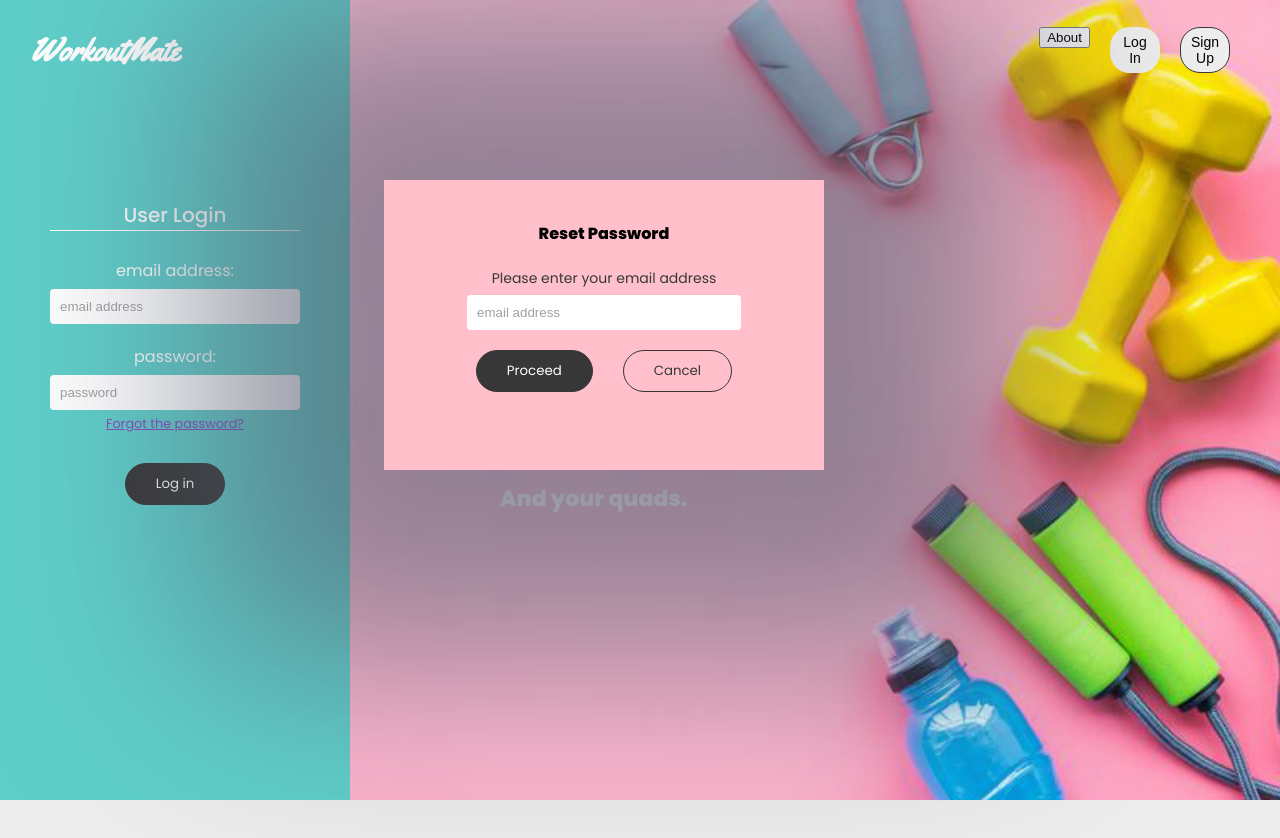
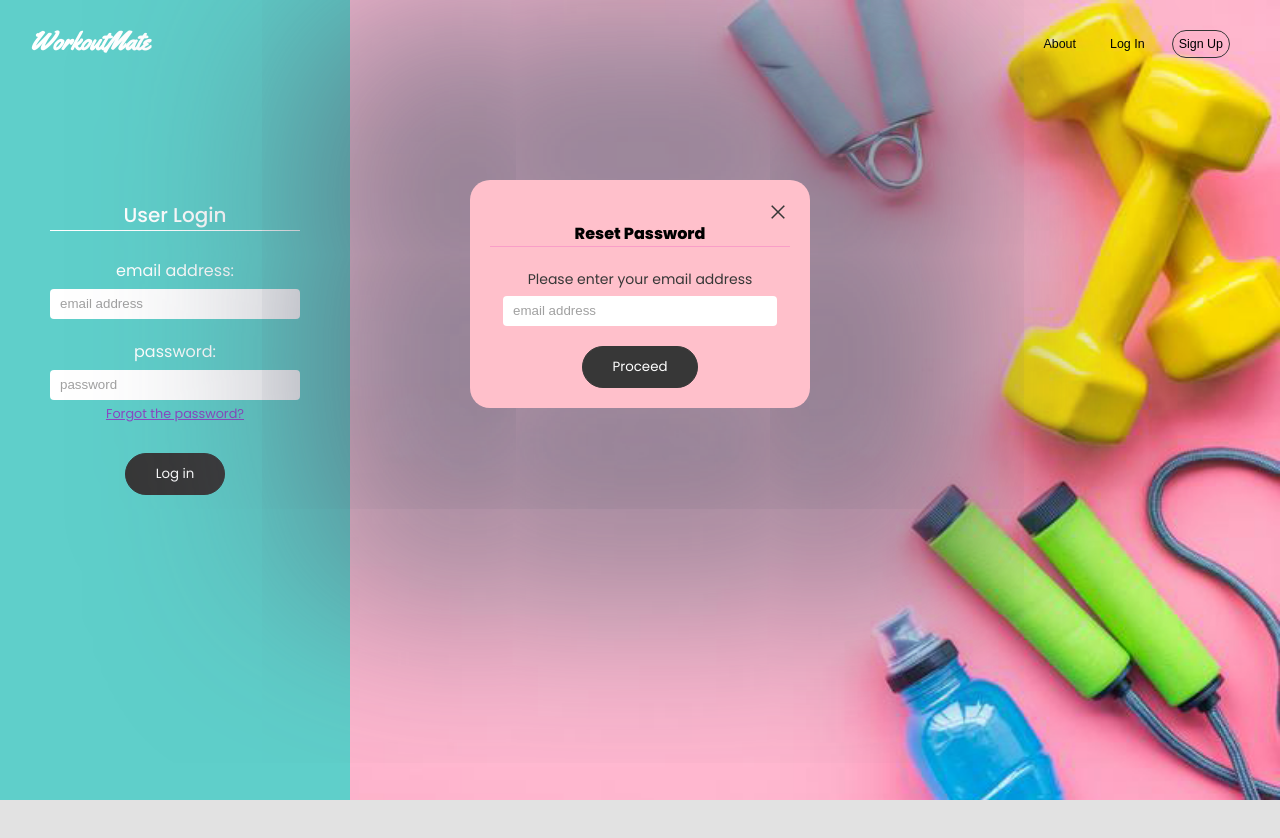
Before and after one commit to Marija-Kov/Workout-Mate, a React (Create React App) app in the folder frontend/: page /login in a window 1280 px wide. Both pictures are taken after a click on the element "Forgot the password?". Shown: the top 838 px of the page. After the commit the page ends 800 px from the top, so only its background shows below. Built offline with nearby package versions, Linux system fonts and the light colour scheme.

Commit message:
Restyle forms

```diff
--- a/frontend/src/components/EditWorkout.js
+++ b/frontend/src/components/EditWorkout.js
@@ -51,47 +51,46 @@ export default function EditWorkout(props){
         dispatch({type: 'UPDATE_ONE', payload: json})
     }
  }
-    return(
-
-        <form className="edit--form" >
+    return (
+      <form className="edit--form">
+        <span
+          className="close--user--settings material-symbols-outlined"
+          onClick={() => props.showEdit()}
+        >
+          close
+        </span>
         <h4>Edit workout</h4>
         <label>exercise title:</label>
         <input
           type="text"
           name="title"
           id="title"
-            onChange={e=> setTitle(e.target.value)}
+          onChange={(e) => setTitle(e.target.value)}
           value={title}
-            className={emptyFields.includes('title') ?
-                   'error' : ''}
+          className={emptyFields.includes("title") ? "error" : ""}
         />
         <label>number of reps:</label>
         <input
           type="number"
           name="reps"
           id="reps"
-            onChange={e=> setReps(e.target.value)}
+          onChange={(e) => setReps(e.target.value)}
           value={reps}
-            className={emptyFields.includes('reps') ?
-                   'error' : ''}
+          className={emptyFields.includes("reps") ? "error" : ""}
         />
         <label>load (kg):</label>
         <input
           type="number"
           name="load"
           id="load"
-            onChange={e=> setLoad(e.target.value)}
+          onChange={(e) => setLoad(e.target.value)}
           value={load}
-            className={emptyFields.includes('load') ?
-                   'error' : ''}
+          className={emptyFields.includes("load") ? "error" : ""}
         />
         <div className="btns">
-       <button onClick={(e)=>handleUpdate(e)}>Save changes</button>
-        <button className="discard" onClick={()=>props.showEdit()}>Discard changes</button>
+          <button onClick={(e) => handleUpdate(e)}>Save changes</button>
         </div>
         {error && <div className="error">{error}</div>}
-
       </form>
-
-    )
+    );
 }
--- a/frontend/src/components/ForgotPasswordForm.js
+++ b/frontend/src/components/ForgotPasswordForm.js
@@ -28,6 +28,12 @@ export default function ForgotPasswordForm({ forgotPassword }) {
   return (
     <div className="form--container">
       <form className="reset--password" onSubmit={sendResetPasswordEmail}>
+        <span
+          className="close--user--settings material-symbols-outlined"
+          onClick={() => forgotPassword()}
+        >
+          close
+        </span>
         <h4>Reset Password</h4>
         <label>Please enter your email address</label>
         <input
@@ -38,9 +44,6 @@ export default function ForgotPasswordForm({ forgotPassword }) {
           onChange={(e) => setEmail(e.target.value)}
         />
         <button>Proceed</button>
-        <button type="button" onClick={() => forgotPassword()}>
-          Cancel
-        </button>
         {success && <div className="success">{success}</div>}
         {error && <div className="error">{error}</div>}
       </form>
--- a/frontend/src/components/UserSettings.js
+++ b/frontend/src/components/UserSettings.js
@@ -63,14 +63,14 @@ export default function UserSettings({closeUserSettings, changeProfileImg}) {
           close
         </span>
         <h4>Profile settings</h4>
-        <label>Change displayed name</label>
+        <label>Change displayed name:</label>
         <input
           type="text"
           name="username"
           value={newUsername}
           onChange={(e) => setNewUsername(e.target.value)}
         />
-        <label>Change profile image</label>
+        <label>Change profile image:</label>
         <input
           type="file"
           name="profile-image"
--- a/frontend/src/components/WorkoutDetails.js
+++ b/frontend/src/components/WorkoutDetails.js
@@ -22,8 +22,8 @@ export default function WorkoutDetails({id, title, reps, load, createdAt, update
         <>
         <div className="workout-details">
             <h4>{title}</h4>
-            <p>reps: {reps}</p>
-            <p>load: {load}</p>
+            <p><strong>reps:</strong> {reps}</p>
+            <p><strong>load:</strong> {load}</p>
             <p className='date'>{formatDistanceToNow(new Date(createdAt), { addSuffix: true})}</p>
             <span className='material-symbols-outlined' onClick={handleDelete}>delete</span>
             <span className='material-symbols-outlined edit' onClick={showEdit}>edit</span>
--- a/frontend/src/components/WorkoutForm.js
+++ b/frontend/src/components/WorkoutForm.js
@@ -43,6 +43,10 @@ export default function WorkoutForm({hideForm, spreadPages, total, limit, getIte
   }
   return (
     <form className="workout--form" onSubmit={handleSubmit}>
+      <span
+        className="close--user--settings material-symbols-outlined"
+        onClick={hideForm}
+      >close</span>
       <h4>New workout</h4>
       <label>exercise title:</label>
       <input
@@ -72,15 +76,8 @@ export default function WorkoutForm({hideForm, spreadPages, total, limit, getIte
         value={workout.load}
         className={emptyFields.includes("load") ? "error" : ""}
       />
-      <p className="checky">
-        <input type="checkbox" />
-        <label>I am not making this up</label>
-      </p>
       <div className="btns">
         <button>Add workout</button>
-        <button className="discard" onClick={hideForm}>
-          Not now
-        </button>
       </div>
       {error && <div className="error">{error}</div>}
     </form>
--- a/frontend/src/index.css
+++ b/frontend/src/index.css
@@ -17,7 +17,7 @@
 }
 
 body {
-  background: #ededed;
+  background: #e2e2e2;
   overflow-x: hidden;
   margin: 0;
   padding: 0;
@@ -36,9 +36,8 @@ header {
 
 header > .container {
   position: relative;
-  padding: 5px 30px;
+  padding: 0px 30px;
   display: flex;
-  align-items: center;
   justify-content: space-between;
 }
 
@@ -57,17 +56,21 @@ header a {
 .pages {
   max-width: 1400px;
   padding: 20px;
+  height: 90vh;
 }
 
 .logo > a {
   font-family: 'Yellowtail', cursive;
-  font-size: 32px;
+  font-size: 0.8em;
   color: white;
+}
+.logo {
+  margin: 15px 0;
 }
 
 .logged--in--logo > a {
   font-family: 'Yellowtail', cursive;
-  font-size: 28px;
+  font-size: 22px;
   color: rgb(167, 133, 191);
 }
 
@@ -100,18 +103,23 @@ background-color: var(--login);
 }
 
 .login--btn,
-.signup--btn {
-  padding: 6px 8px;
+.signup--btn,
+.about--btn {
+  background: transparent;
+  padding: 6px;
+  position: relative;
+  top: 30px;
   cursor: pointer;
-  width: 50px;
+  width: fit-content;
   text-align: center;
-  font-size: 14px;
+  font-size: 1.3em;
   font-weight: 500;
   border: solid 1px var(--primary);
   border-radius: 20px;
   transition: 0.3s;
 }
-.login--btn {
+.login--btn,
+.about--btn {
   border: solid 1px transparent;
 }
 .signup--btn:hover{
@@ -120,8 +128,11 @@ background-color: var(--login);
 .login--btn:hover {
  background: var(--login);
 }
+.about--btn:hover{
+  background:rgb(249, 158, 200);
+}
 
-/* homepage */
+/* Homepage */
 
 .home {
   margin: 0;
@@ -175,25 +186,31 @@ background-color: var(--login);
   display: flex;
   align-items: center;
   gap: 5px;
+  z-index: 2;
 }
 
 .hello--user > span:nth-child(1){
   display: inline-block;
-  font-weight: 500;
+  font-size: 0.85em;
+  font-weight: 400;
+}
+.hello--user > span:nth-child(1) > strong{
+  display: inline-block;
+  font-weight: 600;
 }
 
 .avatar-wrapper {
   position: relative;
   display: inline-block;
-  width: 50px;
-  height: 50px;
+  width: 40px;
+  height: 40px;
   font-size: 10px;
   border-radius: 100%;
   overflow: hidden;
 }
 
 .avatar {
-  width: 50px;
+  width: 40px;
 }
 
 /* User menu */
@@ -201,17 +218,16 @@ background-color: var(--login);
 .user--menu {
   position: absolute;
   background: var(--home--bkg);
-  top: 100px;
   right:15px;
-  padding: 0 20px 20px 20px;
+  padding: 100px 20px 20px 20px;
   box-shadow: 0px 20px 20px rgba(160, 160, 160, 0.316);
   display: flex;
+  border-bottom-left-radius:15px;
   flex-direction: column;
-  width: 150px;
 }
 
 .user--menu--item {
- font-size: 14px;
+ font-size: 0.8em;
  color: var(--light-text);
  cursor: pointer;
  transition: 0.3s;
@@ -227,20 +243,24 @@ background-color: var(--login);
   position: absolute;
   background: palegoldenrod;
   box-shadow: none;
-  right: 1px;
+  right: 18%;
   height: fit-content;
   width: fit-content;
   text-align: left;
+  border-radius: 20px;
   padding-left: 50px;
 }
 .user--settings > input {
-  margin-left: 20px;
+  width: 200px;
+  margin-left: 0;
 }
 .user--settings > h4 {
- color: var(--primary)
+ color: var(--primary);
+ border-bottom: solid 1px rgb(214, 214, 214);
 }
 .user--settings > label {
   font-weight: 500;
+  font-size: 0.8em;
 }
 .upload--image{
   padding: 30px 0;
@@ -256,8 +276,12 @@ background-color: var(--login);
 }
 
 .close--user--settings{
+  z-index: 20;
   position: absolute;
   right: 20px;
+  height: 1em;
+  width: 1em;
+  color: var(--primary);
   cursor: pointer;
 }
 
@@ -265,7 +289,7 @@ background-color: var(--login);
   display: block;
   padding-bottom: 20px;
 }
-.cropper--wrapper{
+.cropper--wrapper {
   display:block;
   position:relative;
   height: 250px;
@@ -275,6 +299,7 @@ background-color: var(--login);
 /* Search bar */
 
 .search--bar {
+  margin: 0 32%;
   margin-top: 12px;
   display: flex;
   box-shadow: none;
@@ -285,19 +310,24 @@ background-color: var(--login);
   background: none;
 }
 .search--bar > button {
- height:fit-content;
- padding: 4px 4px 0 6px;
- margin: 3px 0;
+ height: 25px;
+ width: 25px;
+ padding: 3px 3px 0 3px;
+ margin: 6px 0;
  position: relative;
- left: 5px;
- background:var(--primary) ;
+ left: -20px;
  color: white;
- border-radius: 100%;
+ border-top-right-radius: 50px;
+ border-bottom-right-radius: 20px;
  cursor: pointer;
+}
+.search--bar > button > span {
+  font-size: 1.4em;
 }
 
 .search--bar > input{
-  height: 30px;
+  font-size: 0.75em;
+  height: 25px;
   border-radius: 20px;
   border: solid 1px var(--light-text);
 }
@@ -309,36 +339,41 @@ background-color: var(--login);
   color: rgb(187, 144, 182);
 }
 
+/* Workouts */
+
+
+
 /* Workout details component */
 
 .workout-details {
   background: #fff;
   margin: 20px auto;
   padding: 20px;
-  max-width: 500px;
+  max-width: 350px;
+  border-radius: 20px;
   position: relative;
   box-shadow: 0px 5px 22px -2px rgba(142, 142, 142, 0.5);
 }
 
-.workout-details:nth-child(n+4){
+/* .workout-details:nth-child(n+4){
  display: none;
-}
+} */
 
 .workout-details h4 {
   margin: 0 0 10px 0;
-  font-weight: 500;
+  font-weight: 700;
   text-transform: capitalize;
-  font-size: 1.2em;
+  font-size: 1em;
   padding-bottom: 10px;
   padding-left: 20px;
-  border-bottom: solid 1px #a1a1a1;
+  border-bottom: solid 1px #c6f2ee;
   color: var(--primary);
 }
 
 .workout-details p {
   min-width: 300px;
   margin: 0;
-  font-size: 0.9em;
+  font-size: 0.8em;
   padding: 5px 20px;
 }
 
@@ -347,9 +382,11 @@ background-color: var(--login);
   top: 130px;
   right: 15px;
   cursor: pointer;
-  padding: 5px;
   border-radius: 50%;
   color: #a1a1a1;
+}
+.workout-details p > strong {
+  font-weight: 600;
 }
 .workout-details .edit {
   right: 45px;
@@ -373,6 +410,7 @@ label {
 input {
   padding: 10px;
   max-width: 274px;
+  height: 30px;
   margin: 0 auto;
   margin-top: 6px;
   margin-bottom: 20px;
@@ -390,14 +428,13 @@ form {
   background: #dad5e5;
   min-width: 300px;
   max-width: 400px;
-  height: 500px;
+  height: fit-content;
   text-align: center;
   padding: 20px;
   box-shadow: 7px 6px 189px 186px rgba(86, 90, 109, 0.64);
   z-index: 10;
   position: fixed;
   top: 100px;
-  left: 30%;
 }
 
 /* Login & Signup form */
@@ -428,6 +465,8 @@ form {
   top: 150px;
   font-size: 60px;
   color: #ff61b8;
+  margin: 0;
+  height: fit-content;
 }
 .form--container:has(.signup) > h1 {
   color: #fd922e;
@@ -478,8 +517,11 @@ form.signup h4 {
 .reset--password {
   top: 180px;
   background: pink;
-  width: 80%;
-  height: 250px;
+  width: fit-content;
+  height: fit-content;
+  position: relative;
+  margin: 0 auto;
+  border-radius: 20px;
 }
 .reset--password > button {
   margin: 0 15px;
@@ -489,22 +531,35 @@ form.signup h4 {
   color: var(--primary);
   transition: 0.2s;
 }
+.reset--password > h4 {
+  border-bottom: solid 1px rgb(249, 158, 200);
+}
 /* Add & Edit workout forms */
 
 .workout--form > h4,
 .edit--form > h4 {
-  font-size: 24px;
-  font-weight: 500;
+  font-size: 1.2em;
+  font-weight: 600;
   padding: 0;
   margin: 20px 0;
+  border-bottom: solid 1px rgb(188, 188, 188);
 }
 .edit--form,
 .workout--form {
-  height: 480px;
+  border-radius: 20px;
+  margin: 0 32%;
 }
+.edit--form > label,
+.workout--form > label {
+  font-weight: 500;
+}
+.edit--form > input,
+.workout--form > input {
+  width: 70%;
+}
+
 .edit--form {
   background: #E0E1DB;
-  height: 440px;
 }
 form button,
 .add--workout {
@@ -526,29 +581,15 @@ form button:hover,
 }
 
 .add--workout {
-position: fixed;
+position: absolute;
 z-index: 5;
-width: 100%;
-margin: 0 15%;
-bottom: 30px;
-max-width: 200px;
-}
-
-.checky {
-  display: grid;
-  height: 30px;
-  width: 200px;
-  grid-template-columns: 1fr 5fr;
-  padding: 10px;
-  font-size: 14px;
-  margin: 0 auto;
+/* bottom: 30px; */
+margin: 0 38%;
+max-width: 170px;
 }
 
 .btns {
-  display: grid;
-  grid-template-rows: 1fr 1fr;
-  gap: 10px;
-  padding: 0 30px;
+  padding: 10px;
 }
 
 button.discard {
@@ -590,14 +631,16 @@ input.error {
 }
 
 .page--btn--container {
+  display: block;
   position: fixed;
   top: 80px;
-  left: 300px;
+  /* background: pink; */
+  margin-left: 25%;
   z-index: 10;
   display: flex;
-  width: max-content;
   gap: 5px;
 }
+
 .page--btn--container > button {
   cursor: pointer;
   border: solid 1px var(--primary);
@@ -606,7 +649,11 @@ input.error {
   color: var(--primary);
   background: transparent;
   transition: 0.3s;
-  height: 27px;
+  height: 20px;
+}
+
+.page--btn--container > button > span {
+  font-size: 1.3em;
 }
 
 .page--btn--container > button:hover {
@@ -620,7 +667,8 @@ input.error {
   cursor: default
 }
 .page--btn--container > .num--page {
-  padding: 0 8px;
+  font-size: 0.8em;
+  padding: 0 5px;
 }
 
 .page--btn--container > .current {
--- a/frontend/src/pages/Login.js
+++ b/frontend/src/pages/Login.js
@@ -34,8 +34,8 @@ const Login = () => {
         <Navbar />
         <div className="form--container">
           <h1>
-            We got your back.
-            <p>And your quads.</p>
+
+            <p></p>
           </h1>
           <form className="login" onSubmit={handleSubmit}>
             <h4>User Login</h4>
--- a/frontend/src/pages/Signup.js
+++ b/frontend/src/pages/Signup.js
@@ -28,8 +28,8 @@ const Signup = () => {
         <Navbar />
         <div className="form--container">
           <h1>
-            Meet your mate.
-            <p>Flex some fiber.</p>
+
+            <p></p>
           </h1>
           <form className="signup" onSubmit={handleSubmit}>
             <h4>Create an account</h4>
```
Also changed, not shown: frontend/src/components/Navbar.js (+9 -14 lines), frontend/src/pages/Home.js (+12 -10 lines). Lines whose indentation alone changed are shown as unchanged.
